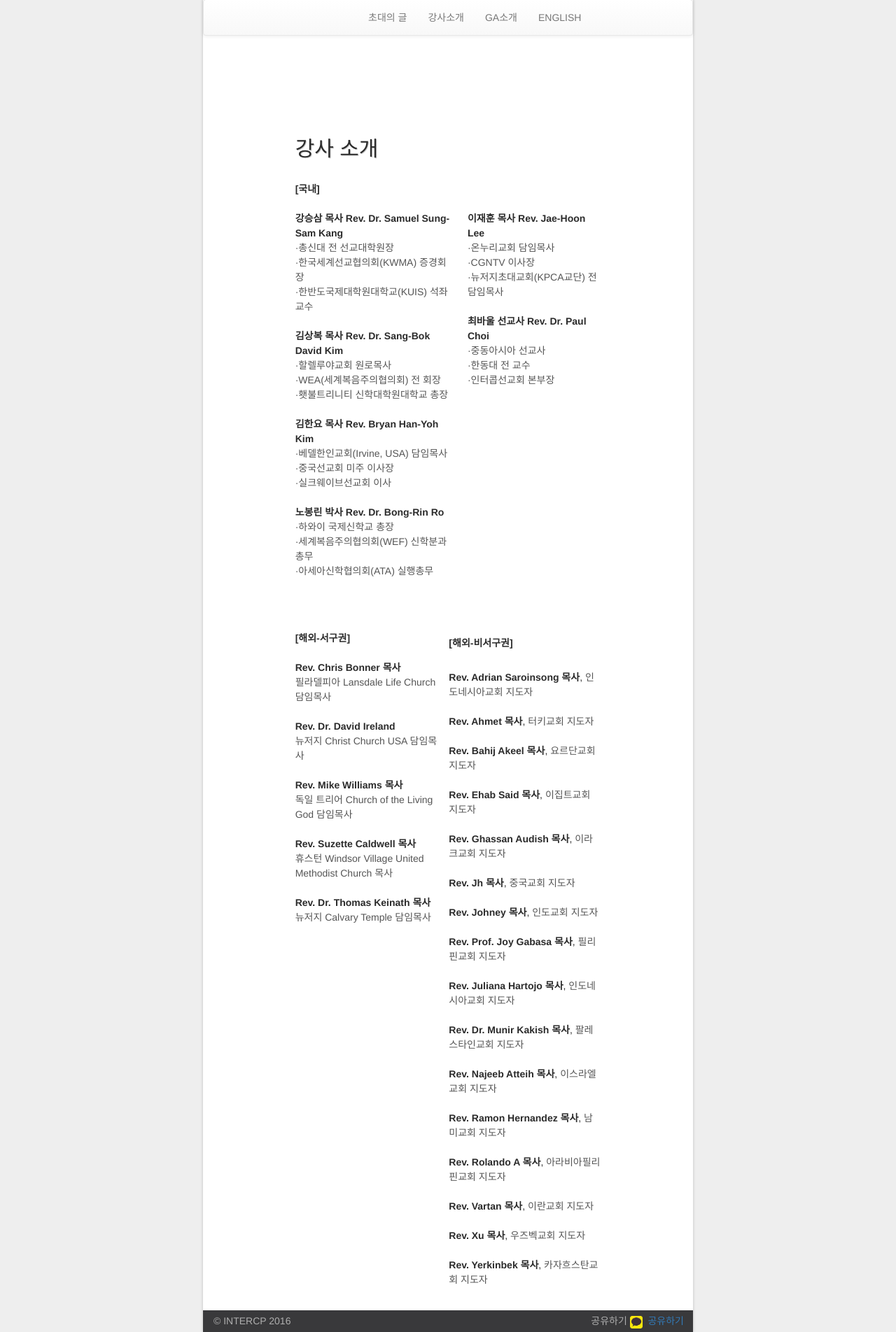
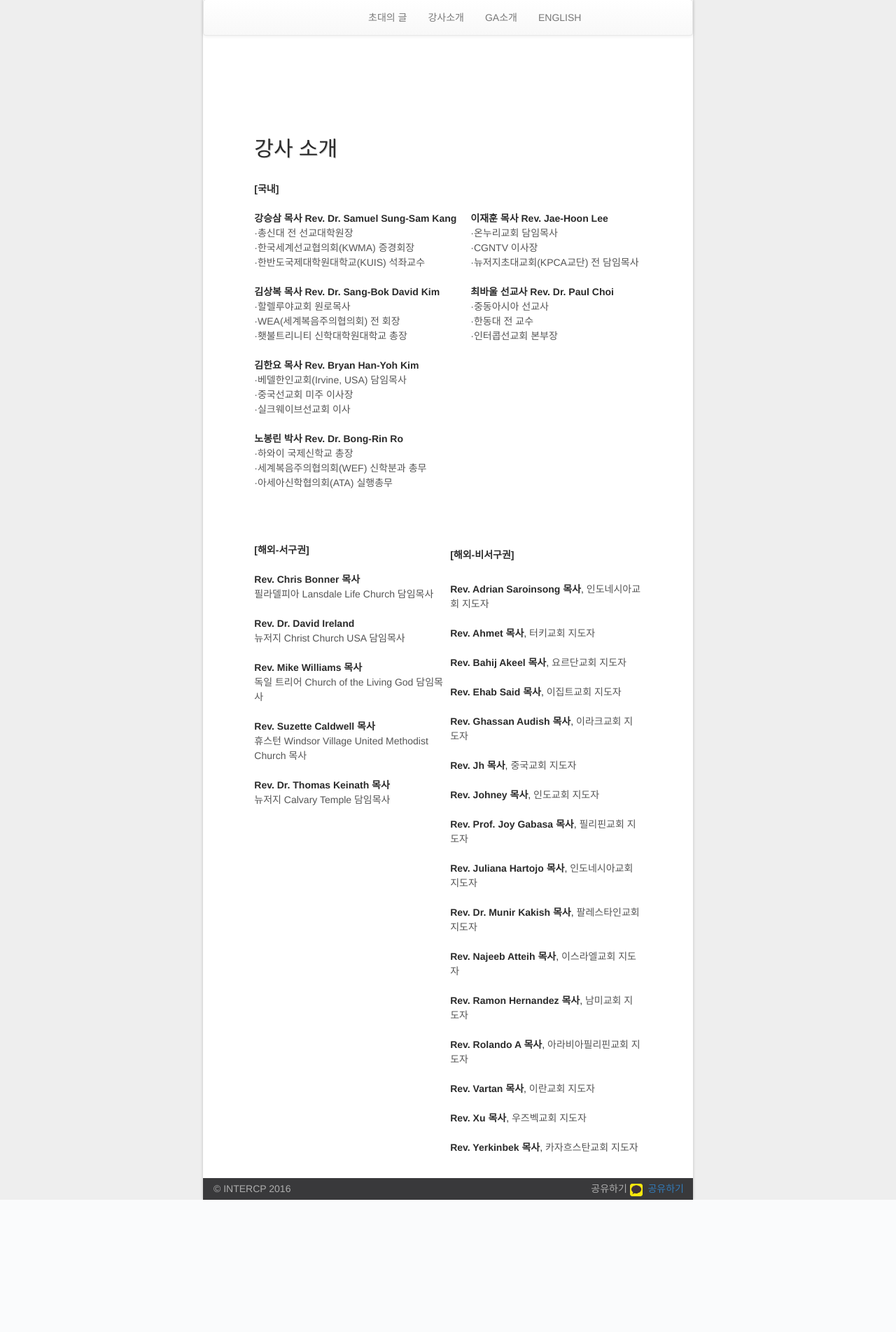
Before and after one commit to INTERCP/ga-web, a Flask app: page /ga/messenger in a window 1280 px wide; the page is wider, and only the part inside the window is pictured. Shown: the part 142-2046 px from the top of that part at 70% size. After the commit the page ends 1857 px from the top of that part, so only its background shows below. Run offline with Flask 2, Linux system fonts and the light colour scheme; parts of the project's set-up code (start-up, migrations or seed data) failed here and were passed over; some libraries are stand-ins or nearby versions; some web fonts are replaced.

Commit message:
폭수정3

```diff
--- a/gaweb/templates/ga/messenger.html
+++ b/gaweb/templates/ga/messenger.html
@@ -1,8 +1,10 @@
 {% extends "ga/base.html" %}
 
 {% block content %}
-<div class="row">
-    <div class="col-sm-8 col-sm-offset-2 col-xs-12">
+
+<article class="main-content">
+ <div class="row">
+    <div class="col-sm-10 col-sm-offset-1 col-xs-12">
       <section class="article-header">
           <h2>강사 소개</h2>
       </section>
```
